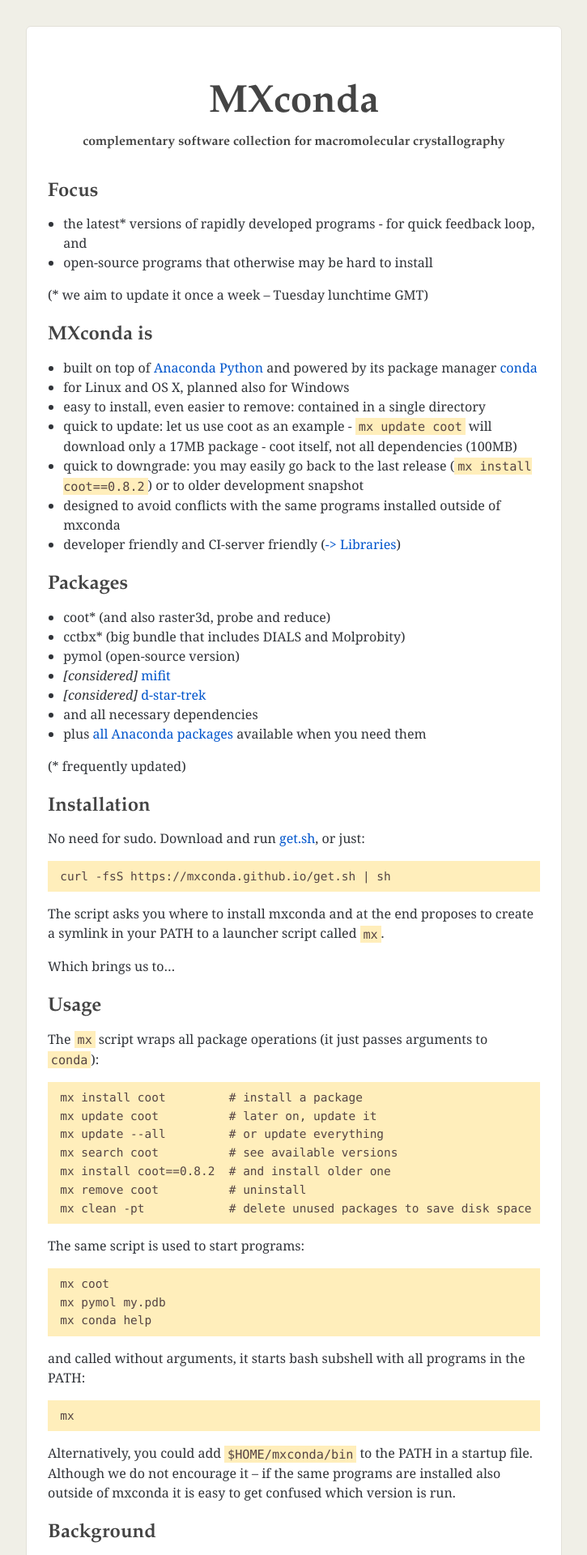
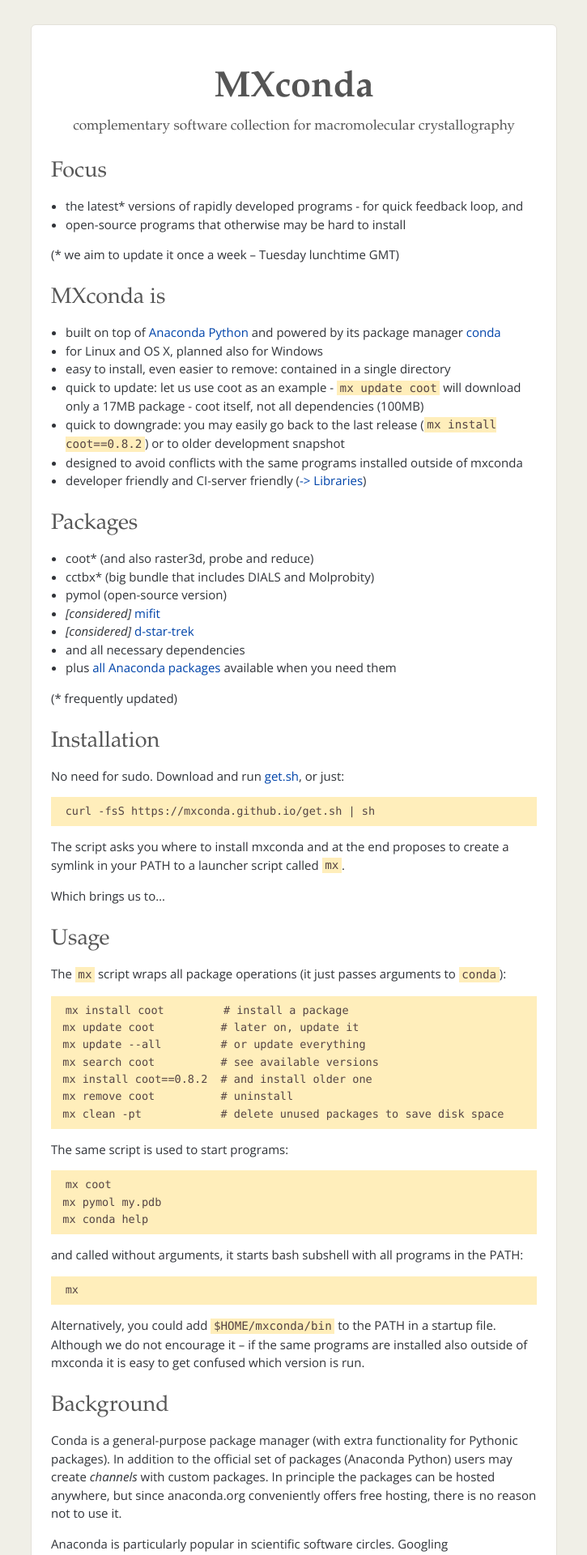
Before and after one commit to mxconda/mxconda.github.io, a Jekyll site: the page built from index.md, in a window 1280 px wide. Shown: the top 1920 px of the page at 81% size, without its empty margins (277-1002 px from the left). Built offline with Jekyll 4.4.1, drawn with Linux system fonts in a browser that asks for light colours.

Commit message:
switch theme

```diff
--- a/_config.yml
+++ b/_config.yml
@@ -1,6 +1,5 @@
 # Site settings
 title: MXconda - neatly packed MX software
-tag_text: MXconda
 description: Installation of macromolecular crystallography software made easy.
 
 # Build settings
--- a/_includes/main.scss
+++ /dev/null
@@ -1,164 +0,0 @@
-
-@import 'normalize';
-
-html {
-  font: 16px/1.5 Georgia, 'Bitstream Charter', serif;
-}
-
-body {
-  margin: 1em 0 2em;
-  color: #303338;
-}
-
-@media (min-width: 30em) {
-  body {
-    margin: 2em 0 4em;
-    background: #f0efe7;
-  }
-}
-
-a {
-  color: #05c;
-  text-decoration: none;
-}
-
-a:hover, a:focus {
-  text-decoration: underline;
-}
-
-h1, h2, h3, h4, h5, h6 {
-  font-family: 'Garamond', 'Georgia', 'Bitstream Charter', serif;
-  color: #444;
-}
-
-h1 {
-  font-size: 2.5em;
-  text-align: center;
-  margin-bottom: 0;
-}
-
-@media (min-width: 30em) {
-  h1 {
-    font-size: 3em;
-  }
-}
-
-h1 a {
-  color: inherit;
-}
-
-// used for tagline only
-h3 {
-  margin-top: 0;
-  margin-bottom: 2em;
-  font-size: 1em;
-  text-align: center;
-}
-
-h2 {
-  font-size: 1.25em;
-  margin-bottom: 0.4em;
-}
-
-@media (min-width: 30em) {
-  h2 {
-    font-size: 1.5em;
-  }
-}
-
-p, ul, ol, dl, table, pre, blockquote {
-  margin-top: 0;
-  margin-bottom: 1em;
-}
-
-ul, ol {
-  padding-left: 1.5em;
-}
-
-dd {
-  margin-left: 1.5em;
-}
-
-blockquote {
-  margin-left: 0;
-  margin-right: 0;
-  padding: .5em 1em;
-  border-left: .25em solid #ccc;
-  color: #666;
-}
-
-blockquote p:last-child {
-  margin-bottom: 0;
-}
-
-hr {
-  border: none;
-  margin: 1.5em 0;
-  border-bottom: 1px solid #ccc;
-  position: relative;
-  top: -1px;
-}
-
-.container img, .container iframe {
-  max-width: 100%;
-}
-
-.container img {
-  margin: 0 auto;
-  display: block;
-}
-
-table {
-  width: 100%;
-  border: 1px solid #ccc;
-  border-collapse: collapse;
-}
-
-td, th {
-  padding: .25em .5em;
-  border: 1px solid #ccc;
-}
-
-pre, code {
-  font-family: 'Consolas', 'Menlo', 'Deja Vu Sans Mono', 'Bitstream Vera Sans Mono', monospace;
-  background-color: #feb;
-  color: #544;
-  font-size: 0.95em;
-}
-
-pre {
-  padding: .5em 1em;
-}
-
-code {
-  padding: .1em .25em;
-}
-
-pre > code {
-  padding: 0;
-}
-
-.container {
-  background-color: #fff;
-  max-width: 38em;
-  margin: 0 auto;
-  padding: 0.5em;
-}
-
-@media (min-width: 30em) {
-  .container {
-    border: solid 1px #e3e1d9;
-    border-radius: 6px;
-    padding: 1.6em;
-  }
-}
-
-ul {
-  padding-left: 1.0em;
-}
-
-@media (min-width: 30em) {
-  ul {
-    padding-left: 1.2em;
-  }
-}
--- /dev/null
+++ b/_includes/my.css
@@ -0,0 +1,64 @@
+body {
+ font: 15px/1.5 'Open Sans', sans-serif;
+ margin: 0 0;
+ color: #303338;
+ background: #fff;
+}
+@media screen and (min-width: 660px) {
+body {
+ margin: 2em 0;
+ background: #f0efe7;
+}}
+
+.container {
+ background-color: #fff;
+ max-width: 600px;
+ margin: 0 auto;
+ padding: 0.5em;
+}
+@media screen and (min-width: 660px) {
+.container {
+ border: solid 1px #e3e1d9;
+ border-radius: 6px;
+ padding: 1em 1.6em;
+}}
+
+a { color: #04a; text-decoration: none; }
+a:hover, a:focus { text-decoration: underline; }
+
+h1, h2, h3, h4, h5, h6 {
+ font-family: 'Garamond', 'Georgia', 'Bitstream Charter', serif;
+ color: #555;
+}
+
+h1 { font-size: 250%; text-align: center; }
+@media screen and (min-width: 480px) { h1 { font-size: 300%; }}
+
+h2 { font-size: 150%; margin-bottom: 0.4em; font-weight: 500; }
+@media screen and (min-width: 480px) { h2 { font-size: 180%; }}
+
+h3 { font-size: 130%; margin-bottom: 0.4em; }
+
+h1 { margin-bottom: 0; }
+h4 { margin: 0; font-size: 115%; font-weight: 400; text-align: center; }
+h1 span#p { position: relative; top: 4px; }
+
+p, ul, ol, dl, table, pre, blockquote { margin: 0 0 1em; }
+/* p strong { font-weight: normal; font-size: 120%; } */
+
+ul, ol { padding-left: 1.0em; }
+@media screen and (min-width: 480px) { ul, ol { padding-left: 1.2em; }}
+
+pre, code {
+ font-family: 'Consolas', 'Menlo', 'Deja Vu Sans Mono', 'Bitstream Vera Sans Mono', monospace;
+ background-color: #feb;
+ color: #544;
+ font-size: 95%;
+}
+pre { padding: .5em 1em; }
+code { padding: .1em .25em; }
+
+.container img, .container iframe { max-width: 100%; }
+.container img { margin: 0 auto; }
+
+#footer { padding-top: 1em; text-align: center; font-size: 80%; }
--- a/_layouts/default.html
+++ b/_layouts/default.html
@@ -6,18 +6,14 @@
   <meta name="description" content="{{ site.description }}">
   <meta name="viewport" content="width=device-width, initial-scale=1.0">
   <title>{{ site.title }}</title>
-  <!--link rel="stylesheet" href="css/main.css"-->
-  <style type="text/css">
-    {% capture include_to_scssify %}
-      {% include main.scss %}
-    {% endcapture %}
-    {{ include_to_scssify | scssify }}
-  </style>
+  <link href='https://fonts.googleapis.com/css?family=Open+Sans:400,600,400italic' rel='stylesheet' type='text/css'>
+ <style type="text/css">
+  {% include my.css %}
+ </style>
 {% include head.html %}
 </head>
 <body>
   <div class="container">
-    <h1><a href="./">{{ site.tag_text }}</a></h1>
     {{ content }}
   </div>
 {% include scripts.html %}
--- a/_sass/_normalize.scss
+++ /dev/null
@@ -1,252 +0,0 @@
-/*! normalize.css v3.0.3 | MIT License | github.com/necolas/normalize.css */
-
-/**
- * 1. Set default font family to sans-serif.
- * 2. Prevent iOS and IE text size adjust after device orientation change,
- *    without disabling user zoom.
- */
-
-html {
-  font-family: sans-serif; /* 1 */
-  -ms-text-size-adjust: 100%; /* 2 */
-  -webkit-text-size-adjust: 100%; /* 2 */
-}
-
-/**
- * Remove default margin.
- */
-
-body {
-  margin: 0;
-}
-
-/* HTML5 display definitions
-   ========================================================================== */
-
-/**
- * Correct `block` display not defined for any HTML5 element in IE 8/9.
- * Correct `block` display not defined for `details` or `summary` in IE 10/11
- * and Firefox.
- * Correct `block` display not defined for `main` in IE 11.
- */
-
-article,
-aside,
-details,
-figcaption,
-figure,
-footer,
-header,
-main,
-menu,
-nav,
-section,
-summary {
-  display: block;
-}
-
-/**
- * 1. Correct `inline-block` display not defined in IE 8/9.
- * 2. Normalize vertical alignment of `progress` in Chrome, Firefox, and Opera.
- */
-
-audio,
-canvas,
-progress,
-video {
-  display: inline-block; /* 1 */
-  vertical-align: baseline; /* 2 */
-}
-
-/**
- * Prevent displaying `audio` without controls in Mobile Safari 4/5/6/7.
- */
-
-audio:not([controls]) {
-  display: none;
-  height: 0;
-}
-
-/**
- * Address `[hidden]` styling not present in IE 8/9/10.
- * Hide the `template` element in IE 8/9/10/11, Safari, and Firefox < 22.
- */
-
-[hidden],
-template {
-  display: none;
-}
-
-/* Links
-   ========================================================================== */
-
-/**
- * Remove the gray background color from active links in IE 10.
- */
-
-a {
-  background-color: transparent;
-}
-
-/**
- * Improve readability of focused elements when they are also in an
- * active/hover state.
- */
-
-a:active,
-a:hover {
-  outline: 0;
-}
-
-/* Text-level semantics
-   ========================================================================== */
-
-/**
- * Address inconsistent styling of `abbr[title]`.
- * 1. Correct styling in Firefox 39 and Opera 12.
- * 2. Correct missing styling in Chrome, Edge, IE, Opera, and Safari.
- */
-
-abbr[title] {
-  border-bottom: none; /* 1 */
-  text-decoration: underline; /* 2 */
-  text-decoration: underline dotted; /* 2 */
-}
-
-/**
- * Address inconsistent styling of b and strong.
- * 1. Correct duplicate application of `bolder` in Safari 6.0.2.
- * 2. Correct style set to `bold` in Edge 12+, Safari 6.2+, and Chrome 18+.
- */
-
-b,
-strong {
-  font-weight: inherit; /* 1 */
-}
-
-b,
-strong {
-  font-weight: bolder; /* 2 */
-}
-
-/**
- * Address styling not present in Safari and Chrome.
- */
-
-dfn {
-  font-style: italic;
-}
-
-/**
- * Address variable `h1` font-size and margin within `section` and `article`
- * contexts in Firefox 4+, Safari, and Chrome.
- */
-
-h1 {
-  font-size: 2em;
-  margin: 0.67em 0;
-}
-
-/**
- * Address styling not present in IE 8/9.
- */
-
-mark {
-  background-color: #ff0;
-  color: #000;
-}
-
-/**
- * Address inconsistent and variable font size in all browsers.
- */
-
-small {
-  font-size: 80%;
-}
-
-/**
- * Prevent `sub` and `sup` affecting `line-height` in all browsers.
- */
-
-sub,
-sup {
-  font-size: 75%;
-  line-height: 0;
-  position: relative;
-  vertical-align: baseline;
-}
-
-sup {
-  top: -0.5em;
-}
-
-sub {
-  bottom: -0.25em;
-}
-
-/* Embedded content
-   ========================================================================== */
-
-/**
- * Remove border when inside `a` element in IE 8/9/10.
- */
-
-img {
-  border: 0;
-}
-
-/**
- * Correct overflow not hidden in IE 9/10/11.
- */
-
-svg:not(:root) {
-  overflow: hidden;
-}
-
-/* Grouping content
-   ========================================================================== */
-
-/**
- * Address margin not present in IE 8/9 and Safari.
- */
-
-figure {
-  margin: 1em 40px;
-}
-
-/**
- * Address inconsistent styling of `hr`.
- * 1. Correct `box-sizing` set to `border-box` in Firefox.
- * 2. Correct `overflow` set to `hidden` in IE 8/9/10/11 and Edge 12.
- */
-
-hr {
-  box-sizing: content-box; /* 1 */
-  height: 0; /* 1 */
-  overflow: visible; /* 2 */
-}
-
-/**
- * Contain overflow in all browsers.
- */
-
-pre {
-  overflow: auto;
-}
-
-/**
- * 1. Correct inheritance and scaling of font-size for preformatted text.
- * 2. Address odd `em`-unit font size rendering in all browsers.
- */
-
-code,
-kbd,
-pre,
-samp {
-  font-family: monospace, monospace; /* 1 */
-  font-size: 1em; /* 2 */
-}
-
-/* Forms
-   ========================================================================== */
-/* removed the rest of the file, we do not have forms */
```
Also changed, not shown: index.md (+3 -1 lines), 1 other file.
